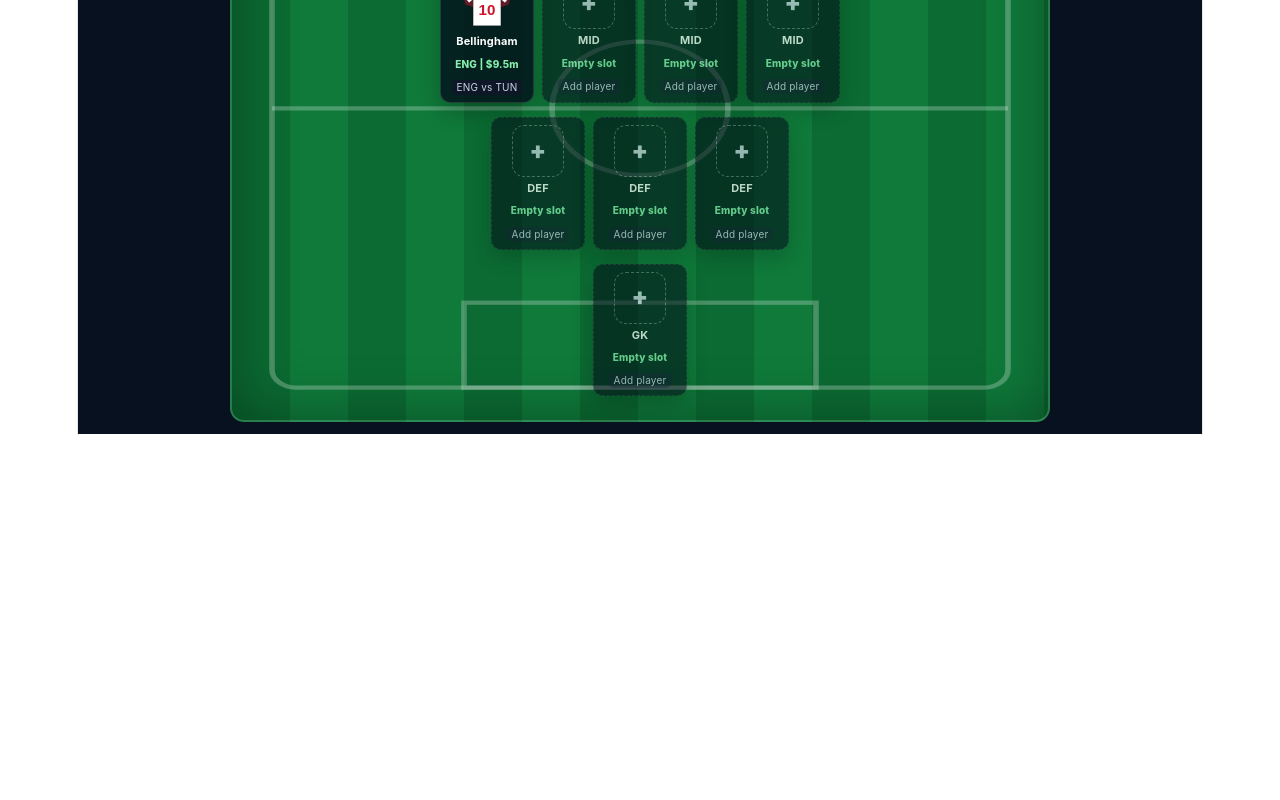
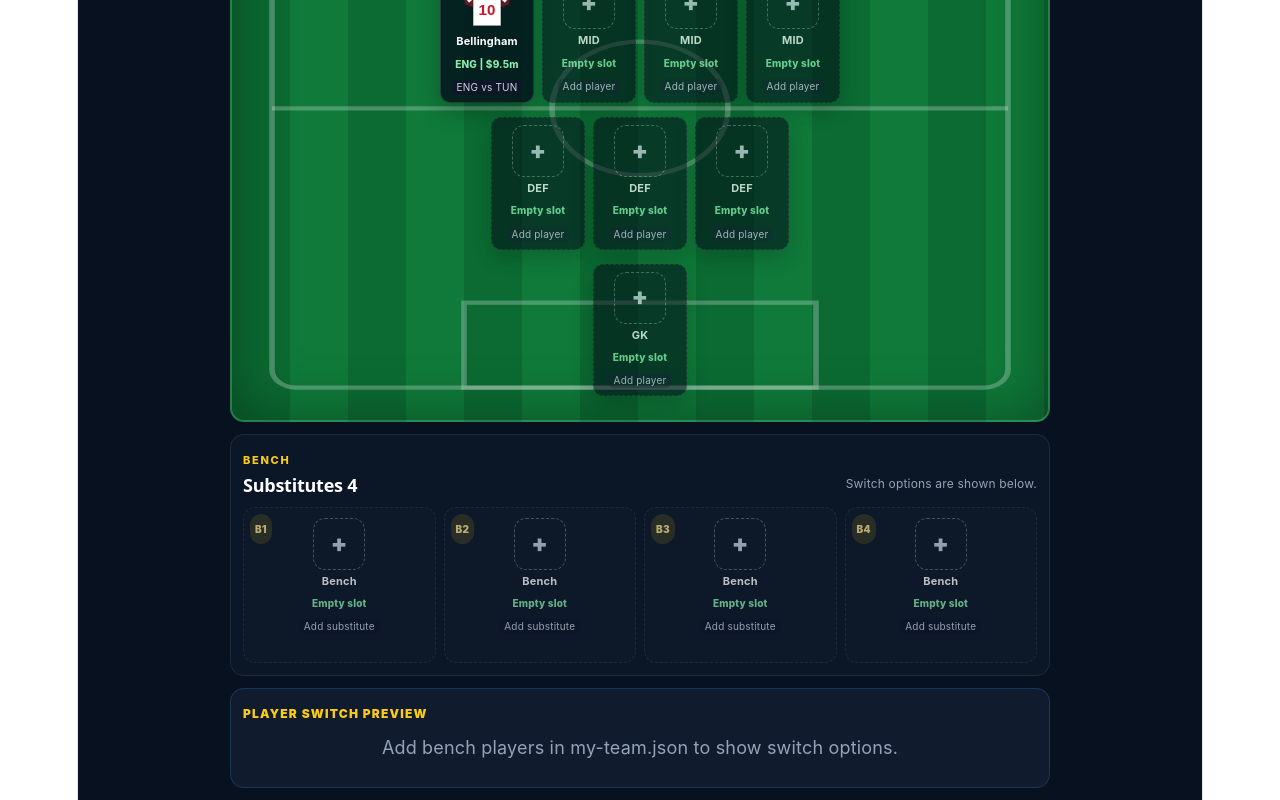
Before and after one commit to boexaw-ship-it/wc26-fantasy-vlog, a React (Vite) app: page / in a window 1280 px wide. Shown: the part 456-1256 px from the top of the page. Before the commit the page ends 890 px from the top, so only its background shows below. Built offline with nearby package versions, Linux system fonts and the light colour scheme.

Commit message:
Refactor team layout and update related components

```diff
--- a/src/App.jsx
+++ b/src/App.jsx
@@ -184,7 +184,7 @@ function StatusScreen({ title, message }) {
 }
 
 function MyTeam({ players, formation, captainId, viceCaptainId }) {
-  const rows = buildFormationRows(players, formation);
+  const layout = buildTeamLayout(players, formation);
 
   return (
     <div style={S.pitchWrap}>
@@ -194,7 +194,7 @@ function MyTeam({ players, formation, captainId, viceCaptainId }) {
           <h2 style={S.sectionTitle}>{formation}</h2>
         </div>
         <div style={S.legend}>
-          <span>Price and next fixture are shown on every card.</span>
+          <span>Starters, bench, price and next fixture are ready for vlog.</span>
         </div>
       </div>
 
@@ -202,7 +202,7 @@ function MyTeam({ players, formation, captainId, viceCaptainId }) {
         <PitchLines />
         {POSITION_ROWS.map((position) => (
           <div key={position} style={S.pitchRow}>
-            {rows[position].map((player, index) =>
+            {layout.rows[position].map((player, index) =>
               player ? (
                 <PlayerToken
                   key={player.id}
@@ -217,6 +217,15 @@ function MyTeam({ players, formation, captainId, viceCaptainId }) {
           </div>
         ))}
       </div>
+
+      <BenchSection
+        bench={layout.bench}
+        starters={layout.starters}
+        captainId={captainId}
+        viceCaptainId={viceCaptainId}
+      />
+
+      <SwitchPanel bench={layout.bench} starters={layout.starters} />
     </div>
   );
 }
@@ -316,26 +325,29 @@ function Fixtures({ fixtures }) {
 }
 
 function VlogMode({ players, formation, teamName, captain, viceCaptain }) {
+  const layout = buildTeamLayout(players, formation);
+
   return (
     <div style={S.vlog}>
       <div style={S.rec}>REC | VLOG MODE</div>
       <h2 style={S.vlogTitle}>{teamName}</h2>
-      <p style={S.vlogMeta}>
-        {formation}
-        {captain ? ` | Captain: ${captain.name}` : ""}
-        {viceCaptain ? ` | Vice: ${viceCaptain.name}` : ""}
-      </p>
+      <div style={S.vlogCaptainRow}>
+        <CaptainCard label="Captain" player={captain} type="captain" />
+        <div style={S.vlogFormation}>{formation}</div>
+        <CaptainCard label="Vice Captain" player={viceCaptain} type="vice" />
+      </div>
       <MyTeam
         players={players}
         formation={formation}
         captainId={captain?.id}
         viceCaptainId={viceCaptain?.id}
       />
+      <SquadStrip players={layout.allPlayers} captainId={captain?.id} viceCaptainId={viceCaptain?.id} />
     </div>
   );
 }
 
-function buildFormationRows(players, formation) {
+function buildTeamLayout(players, formation) {
   const shape = FORMATIONS[formation] || FORMATIONS["3-4-3"];
   const byPosition = {
     GK: players.filter((player) => player.position === "GK"),
@@ -344,11 +356,25 @@ function buildFormationRows(players, formation) {
     FWD: players.filter((player) => player.position === "FWD"),
   };
 
+  const starters = [
+    ...byPosition.GK.slice(0, 1),
+    ...byPosition.DEF.slice(0, shape.DEF),
+    ...byPosition.MID.slice(0, shape.MID),
+    ...byPosition.FWD.slice(0, shape.FWD),
+  ];
+  const starterIds = new Set(starters.map((player) => player.id));
+  const bench = players.filter((player) => !starterIds.has(player.id)).slice(0, 4);
+
   return {
-    FWD: fillSlots(byPosition.FWD, shape.FWD),
-    MID: fillSlots(byPosition.MID, shape.MID),
-    DEF: fillSlots(byPosition.DEF, shape.DEF),
-    GK: fillSlots(byPosition.GK, 1),
+    rows: {
+      FWD: fillSlots(byPosition.FWD.slice(0, shape.FWD), shape.FWD),
+      MID: fillSlots(byPosition.MID.slice(0, shape.MID), shape.MID),
+      DEF: fillSlots(byPosition.DEF.slice(0, shape.DEF), shape.DEF),
+      GK: fillSlots(byPosition.GK.slice(0, 1), 1),
+    },
+    starters,
+    bench: fillSlots(bench, 4),
+    allPlayers: [...starters, ...bench],
   };
 }
 
@@ -375,6 +401,152 @@ function PlayerToken({ player, captain, viceCaptain }) {
       <span style={S.tokenFixture}>{player.nextFixture || "Fixture TBD"}</span>
     </article>
   );
+}
+
+function BenchSection({ bench, starters, captainId, viceCaptainId }) {
+  return (
+    <section style={S.benchSection}>
+      <div style={S.benchHeader}>
+        <div>
+          <div style={S.kicker}>Bench</div>
+          <h2 style={S.benchTitle}>Substitutes 4</h2>
+        </div>
+        <span style={S.benchHint}>Switch options are shown below.</span>
+      </div>
+      <div style={S.benchGrid}>
+        {bench.map((player, index) =>
+          player ? (
+            <BenchCard
+              key={player.id}
+              player={player}
+              index={index}
+              captain={player.id === captainId}
+              viceCaptain={player.id === viceCaptainId}
+              switchTargets={getSwitchTargets(player, starters)}
+            />
+          ) : (
+            <EmptyBenchCard key={`bench-empty-${index}`} index={index} />
+          )
+        )}
+      </div>
+    </section>
+  );
+}
+
+function BenchCard({ player, index, captain, viceCaptain, switchTargets }) {
+  const [primary, secondary] = getTeamColors(player.teamCode);
+
+  return (
+    <article style={S.benchCard}>
+      <span style={S.benchNumber}>B{index + 1}</span>
+      {captain && <span style={S.captainBadge}>C</span>}
+      {viceCaptain && <span style={S.viceBadge}>VC</span>}
+      <Jersey
+        primary={primary}
+        secondary={secondary}
+        number={player.jerseyNumber || "-"}
+        size={52}
+      />
+      <strong style={S.tokenName}>{player.name}</strong>
+      <span style={S.tokenMeta}>
+        {player.position} | ${Number(player.price || 0).toFixed(1)}m
+      </span>
+      <span style={S.tokenFixture}>{player.nextFixture || "Fixture TBD"}</span>
+      <span style={S.switchText}>
+        Switch: {switchTargets.length ? switchTargets.join(", ") : "No same-position starter"}
+      </span>
+    </article>
+  );
+}
+
+function EmptyBenchCard({ index }) {
+  return (
+    <article style={{ ...S.benchCard, ...S.emptyToken }}>
+      <span style={S.benchNumber}>B{index + 1}</span>
+      <div style={S.emptyJersey}>+</div>
+      <strong style={S.tokenName}>Bench</strong>
+      <span style={S.tokenMeta}>Empty slot</span>
+      <span style={S.tokenFixture}>Add substitute</span>
+    </article>
+  );
+}
+
+function SwitchPanel({ bench, starters }) {
+  const availableBench = bench.filter(Boolean);
+
+  return (
+    <section style={S.switchPanel}>
+      <div style={S.switchTitle}>Player Switch Preview</div>
+      {availableBench.length ? (
+        <div style={S.switchGrid}>
+          {availableBench.map((player) => {
+            const targets = getSwitchTargets(player, starters);
+            return (
+              <div key={player.id} style={S.switchItem}>
+                <strong>{player.name}</strong>
+                <span>
+                  {player.position} bench can switch with{" "}
+                  {targets.length ? targets.join(", ") : "no current starter"}
+                </span>
+              </div>
+            );
+          })}
+        </div>
+      ) : (
+        <p style={S.vlogMeta}>Add bench players in my-team.json to show switch options.</p>
+      )}
+    </section>
+  );
+}
+
+function CaptainCard({ label, player, type }) {
+  return (
+    <div style={S.captainCard}>
+      <span style={type === "captain" ? S.captainPill : S.vicePill}>
+        {type === "captain" ? "C" : "VC"}
+      </span>
+      <div>
+        <div style={S.captainLabel}>{label}</div>
+        <strong>{player?.name || "Not selected"}</strong>
+        {player && (
+          <span style={S.captainFixture}>
+            {player.teamCode} | ${Number(player.price || 0).toFixed(1)}m |{" "}
+            {player.nextFixture || "Fixture TBD"}
+          </span>
+        )}
+      </div>
+    </div>
+  );
+}
+
+function SquadStrip({ players, captainId, viceCaptainId }) {
+  return (
+    <section style={S.squadStrip}>
+      <div style={S.switchTitle}>Full Vlog Squad</div>
+      <div style={S.squadGrid}>
+        {players.filter(Boolean).map((player) => (
+          <div key={player.id} style={S.squadChip}>
+            <strong>
+              {player.name}
+              {player.id === captainId ? " (C)" : ""}
+              {player.id === viceCaptainId ? " (VC)" : ""}
+            </strong>
+            <span>
+              {player.position} | {player.teamCode} | ${Number(player.price || 0).toFixed(1)}m |{" "}
+              {player.nextFixture || "Fixture TBD"}
+            </span>
+          </div>
+        ))}
+      </div>
+    </section>
+  );
+}
+
+function getSwitchTargets(player, starters) {
+  return starters
+    .filter((starter) => starter.position === player.position)
+    .map((starter) => starter.name)
+    .slice(0, 3);
 }
 
 function EmptyToken({ position }) {
@@ -607,6 +779,98 @@ const S = {
     position: "relative",
     boxSizing: "border-box",
   },
+  benchSection: {
+    marginTop: 12,
+    padding: 12,
+    borderRadius: 14,
+    background: "#0b1626",
+    border: "1px solid rgba(255,255,255,.08)",
+  },
+  benchHeader: {
+    display: "flex",
+    alignItems: "flex-end",
+    justifyContent: "space-between",
+    gap: 10,
+    marginBottom: 10,
+  },
+  benchTitle: {
+    margin: "2px 0 0",
+    color: "#ffffff",
+    fontSize: 18,
+    fontWeight: 900,
+  },
+  benchHint: {
+    color: "#94a3b8",
+    fontSize: 12,
+    textAlign: "right",
+  },
+  benchGrid: {
+    display: "grid",
+    gridTemplateColumns: "repeat(4, minmax(0, 1fr))",
+    gap: 8,
+  },
+  benchCard: {
+    minHeight: 156,
+    padding: "10px 7px",
+    borderRadius: 12,
+    background: "#0f1a2b",
+    border: "1px solid rgba(255,255,255,.1)",
+    display: "flex",
+    flexDirection: "column",
+    alignItems: "center",
+    position: "relative",
+    boxSizing: "border-box",
+  },
+  benchNumber: {
+    position: "absolute",
+    top: 6,
+    left: 6,
+    padding: "2px 5px",
+    borderRadius: 999,
+    background: "rgba(250,204,21,.16)",
+    color: "#fde68a",
+    fontSize: 10,
+    fontWeight: 900,
+  },
+  switchText: {
+    marginTop: 6,
+    width: "100%",
+    color: "#93c5fd",
+    fontSize: 9,
+    lineHeight: 1.25,
+    textAlign: "center",
+  },
+  switchPanel: {
+    marginTop: 12,
+    padding: 12,
+    borderRadius: 14,
+    background: "#101b2d",
+    border: "1px solid rgba(56,189,248,.18)",
+  },
+  switchTitle: {
+    marginBottom: 8,
+    color: "#facc15",
+    fontSize: 12,
+    fontWeight: 900,
+    letterSpacing: 1.2,
+    textTransform: "uppercase",
+  },
+  switchGrid: {
+    display: "grid",
+    gridTemplateColumns: "repeat(2, minmax(0, 1fr))",
+    gap: 8,
+  },
+  switchItem: {
+    display: "flex",
+    flexDirection: "column",
+    gap: 2,
+    padding: "9px 10px",
+    borderRadius: 10,
+    background: "rgba(15,23,42,.72)",
+    border: "1px solid rgba(255,255,255,.08)",
+    color: "#cbd5e1",
+    fontSize: 12,
+  },
   emptyToken: {
     opacity: 0.72,
     borderStyle: "dashed",
@@ -829,4 +1093,94 @@ const S = {
     color: "#94a3b8",
     textAlign: "center",
   },
+  vlogCaptainRow: {
+    display: "grid",
+    gridTemplateColumns: "1fr auto 1fr",
+    gap: 10,
+    alignItems: "stretch",
+    margin: "12px 0 14px",
+  },
+  vlogFormation: {
+    minWidth: 96,
+    padding: "12px 14px",
+    borderRadius: 14,
+    background: "#facc15",
+    color: "#07111f",
+    display: "grid",
+    placeItems: "center",
+    fontWeight: 900,
+    fontSize: 18,
+  },
+  captainCard: {
+    display: "flex",
+    alignItems: "center",
+    gap: 10,
+    padding: "10px 12px",
+    borderRadius: 14,
+    background: "#0f1a2b",
+    border: "1px solid rgba(255,255,255,.1)",
+    color: "#ffffff",
+    minWidth: 0,
+  },
+  captainPill: {
+    width: 34,
+    height: 34,
+    borderRadius: "50%",
+    background: "#facc15",
+    color: "#111827",
+    display: "grid",
+    placeItems: "center",
+    fontWeight: 900,
+    flexShrink: 0,
+  },
+  vicePill: {
+    width: 42,
+    height: 34,
+    borderRadius: 999,
+    background: "#38bdf8",
+    color: "#082f49",
+    display: "grid",
+    placeItems: "center",
+    fontWeight: 900,
+    flexShrink: 0,
+  },
+  captainLabel: {
+    color: "#94a3b8",
+    fontSize: 10,
+    fontWeight: 900,
+    textTransform: "uppercase",
+    letterSpacing: 1,
+  },
+  captainFixture: {
+    display: "block",
+    marginTop: 2,
+    color: "#cbd5e1",
+    fontSize: 11,
+    whiteSpace: "nowrap",
+    overflow: "hidden",
+    textOverflow: "ellipsis",
+  },
+  squadStrip: {
+    marginTop: 14,
+    padding: 12,
+    borderRadius: 14,
+    background: "#0b1626",
+    border: "1px solid rgba(255,255,255,.08)",
+  },
+  squadGrid: {
+    display: "grid",
+    gridTemplateColumns: "repeat(3, minmax(0, 1fr))",
+    gap: 8,
+  },
+  squadChip: {
+    display: "flex",
+    flexDirection: "column",
+    gap: 2,
+    padding: "8px 10px",
+    borderRadius: 10,
+    background: "#101b2d",
+    border: "1px solid rgba(255,255,255,.08)",
+    color: "#ffffff",
+    fontSize: 12,
+  },
 };
```
